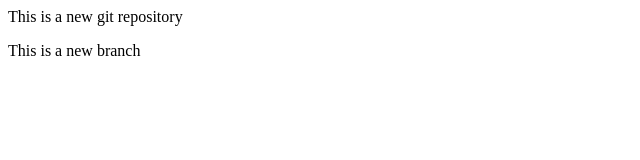
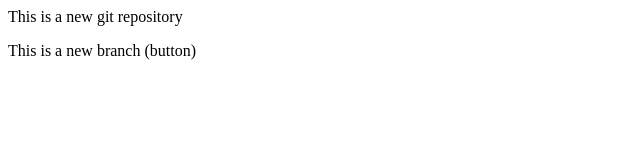
Before and after one commit to Yashashvi-Mishra/Local_Repo, a plain HTML site: page index.html in a window 1280 px wide. Shown: the full height of the page, 0-640 px from the left. Drawn offline with Linux system fonts and the light colour scheme.

```diff
--- a/index.html
+++ b/index.html
@@ -1,2 +1,2 @@
 <p> This is a new git repository <p>
-    <p> This is a new branch <p>
+    <p> This is a new branch (button) <p>
```
